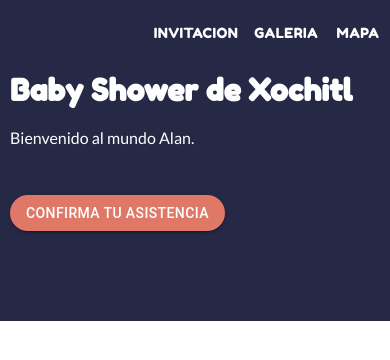
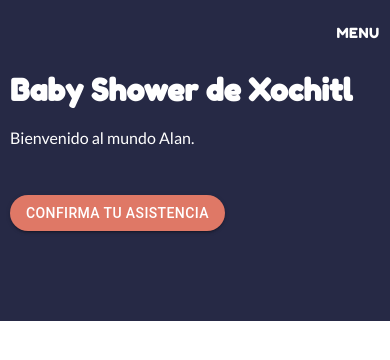
Before and after one commit to codeDude64/baby-showe-invitation, a React (Vite) app: page / in a window 390 px wide. Shown: the top 360 px of the page. Built offline with nearby package versions, Linux system fonts and the light colour scheme.

Commit message:
adaptative menu

```diff
--- a/src/App.tsx
+++ b/src/App.tsx
@@ -2,11 +2,13 @@ import { Grid } from '@mui/material';
 
 import Header from './components/Header/Header';
 import Menu from './components/Menu/Menu';
+import useScreen from './hooks/useScreen';
 
 const App = () => {
+  const [isMobile] = useScreen();
   return (
     <Grid container sx={{ marginLeft: 'auto', marginRight: 'auto' }}>
-      <Menu />
+      <Menu isMobile={isMobile} />
       <Header />
     </Grid>
   );
--- /dev/null
+++ b/src/hooks/useScreen.tsx
@@ -0,0 +1,22 @@
+import useMediaQuery from '@mui/material/useMediaQuery';
+
+import { makeStyles } from '../layouts/theme';
+
+const useScreen = () => {
+  const useStyles = makeStyles({ name: 'useScreen' })(() => ({}));
+
+  const { theme } = useStyles();
+
+  const { mobile, tablet } = theme.breakpoints.values;
+  console.log({ mobile, tablet });
+
+  const isMobile = useMediaQuery(`(max-width:${mobile - 1}px)`);
+  const isTablet = useMediaQuery(
+    `(min-width:${mobile}px) and (max-width:${tablet - 1}px)`,
+  );
+  const isDesktop = useMediaQuery(`(min-width:${tablet}px)`);
+
+  return [isMobile, isTablet, isDesktop] as const;
+};
+
+export default useScreen;
--- a/src/layouts/theme.ts
+++ b/src/layouts/theme.ts
@@ -6,6 +6,17 @@ const theme = () => ({
     secondaryColor: 'white',
     thirdColor: '#df7866',
   },
+  breakpoints: {
+    values: {
+      xs: 0,
+      sm: 780,
+      md: 960,
+      lg: 1280,
+      xl: 1920,
+      mobile: 780,
+      tablet: 1280,
+    },
+  },
 });
 
 export const { makeStyles } = createMakeAndWithStyles({ useTheme: theme });
```
